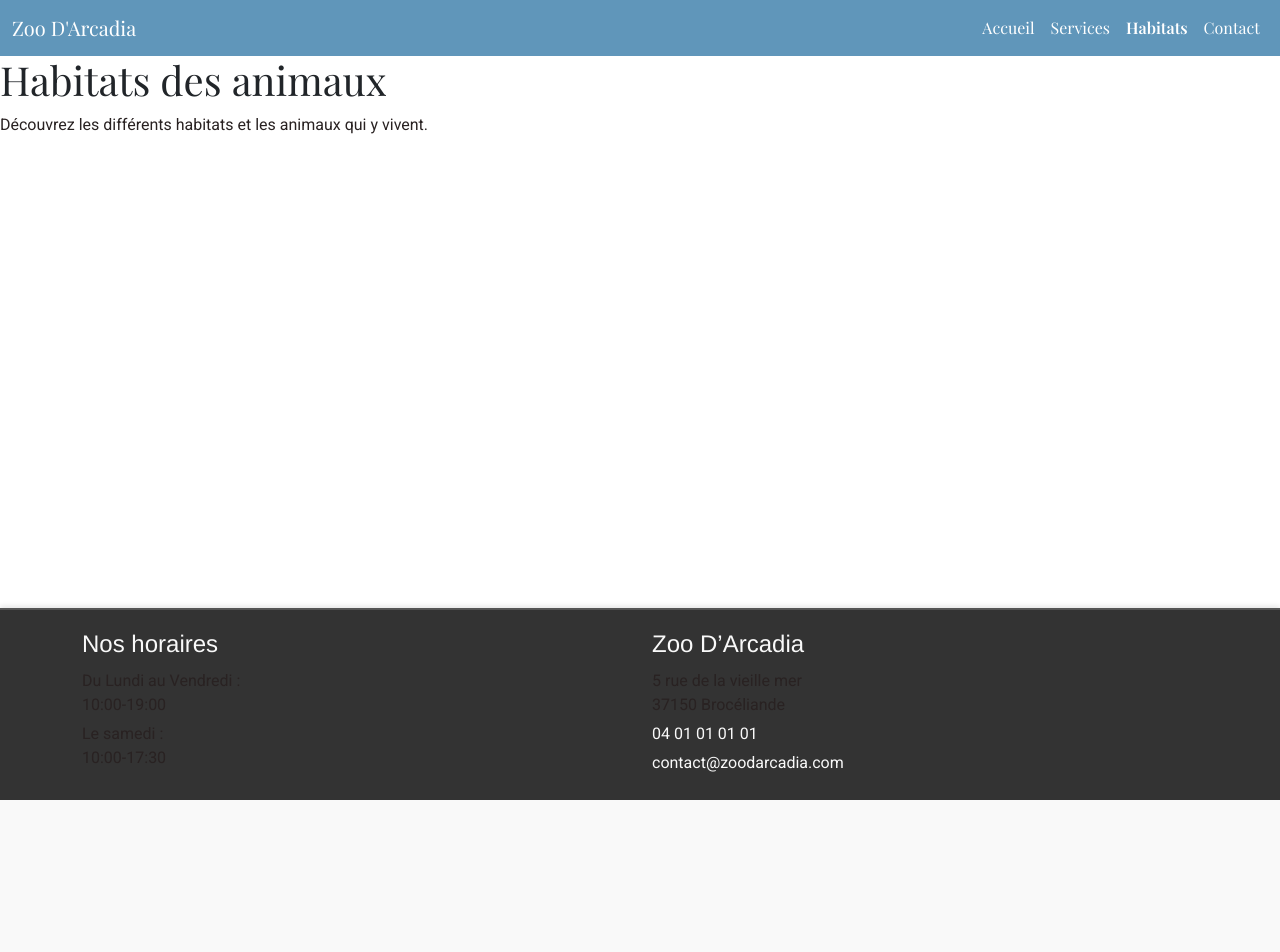
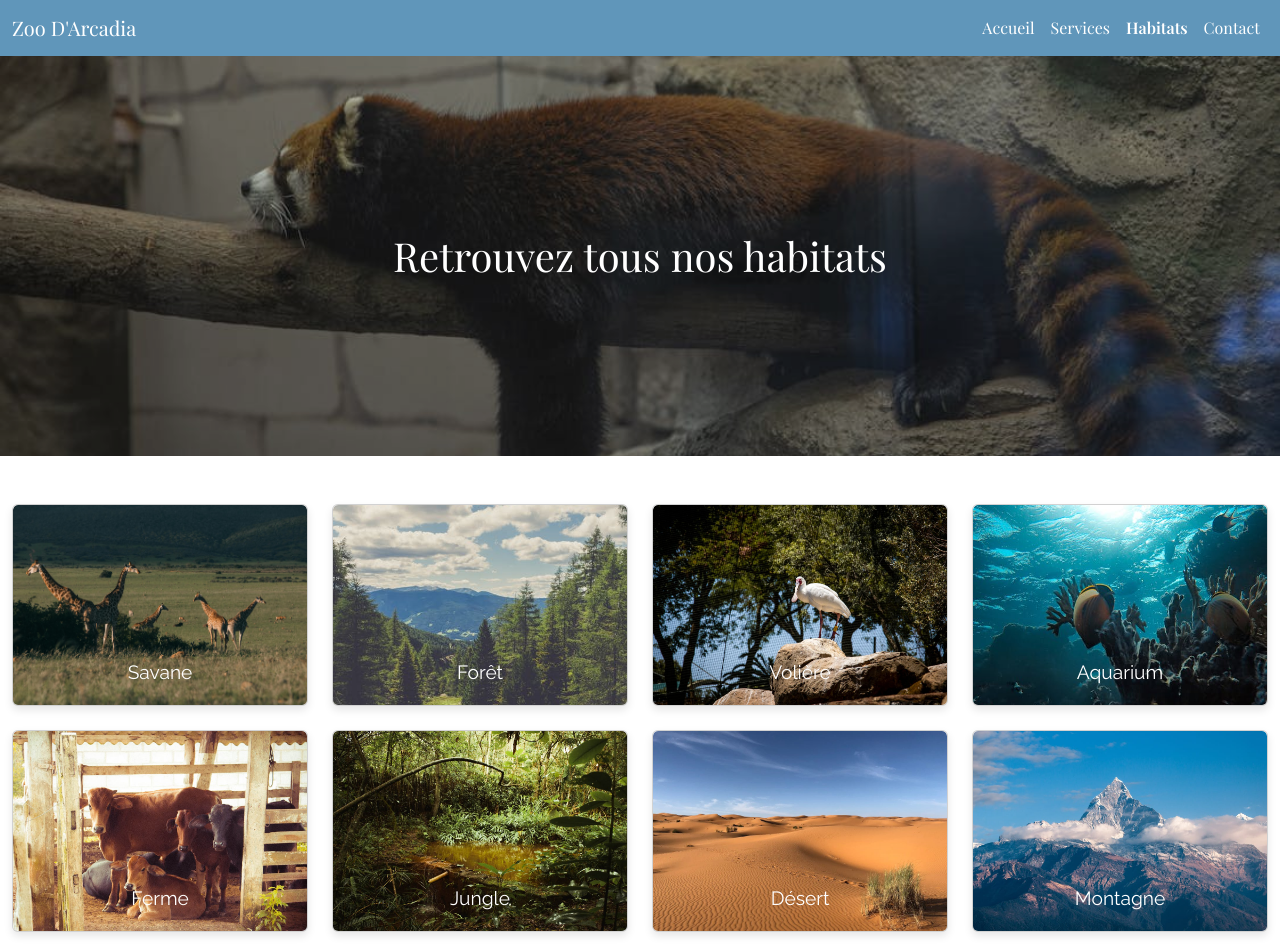
Before and after one commit to Agellid03/ZooArcadiaa, a React (Create React App) app in the folder frontend/: page /habitats in a window 1280 px wide. Shown: the top 952 px of the page. Before the commit the page ends 800 px from the top, so only its background shows below. Built offline with nearby package versions, Linux system fonts and the light colour scheme.

Commit message:
Création page AllHabitats.jsx et stylisation

```diff
--- a/frontend/src/pages/AllHabitats.jsx
+++ b/frontend/src/pages/AllHabitats.jsx
@@ -1,11 +1,92 @@
 import React from "react";
+import { Card, CardImg, CardTitle, Col, Container, Row } from "reactstrap";
+import BigTitle from "../components/BigTitle"; // Composant pour le titre avec image
+import "../styles/allHabitats.css"; // CSS pour styliser cette page
+import "../styles/bigTitle.css"; // CSS pour le composant BigTitle
 
 const AllHabitats = () => {
+  // Données statiques des habitats
+  const habitats = [
+    {
+      name: "Savane",
+      imageUrl: "./images/Savane.jpeg", // Chemin vers l'image locale
+      link: "/habitats/savane", // Lien vers la page de détails
+    },
+    {
+      name: "Forêt",
+      imageUrl: "./images/Foret.jpeg",
+      link: "/habitats/foret",
+    },
+    {
+      name: "Volière",
+      imageUrl: "./images/Voliere.jpeg",
+      link: "/habitats/voliere",
+    },
+    {
+      name: "Aquarium",
+      imageUrl: "./images/Aquarium.jpeg",
+      link: "/habitats/aquarium",
+    },
+    {
+      name: "Ferme",
+      imageUrl: "./images/Ferme.jpeg",
+      link: "/habitats/ferme",
+    },
+    {
+      name: "Jungle",
+      imageUrl: "./images/Jungle.jpeg",
+      link: "/habitats/jungle",
+    },
+    {
+      name: "Désert",
+      imageUrl: "./images/Desert.jpeg",
+      link: "/habitats/desert",
+    },
+    {
+      name: "Montagne",
+      imageUrl: "./images/Montagne.jpeg",
+      link: "/habitats/montagne",
+    },
+  ];
+
   return (
-    <div>
-      <h1>Habitats des animaux</h1>
-      <p>Découvrez les différents habitats et les animaux qui y vivent.</p>
-    </div>
+    <>
+      {/* Section de titre */}
+      <BigTitle
+        title="Retrouvez tous nos habitats"
+        imageUrl="./images/PandaRoux.jpeg" // Image d'en-tête
+      />
+
+      {/* Liste des habitats */}
+      <Container fluid className="all_habitats_page py-5">
+        <Row>
+          {habitats.map((habitat, index) => (
+            <Col key={index} md="3" sm="6" className="mb-4">
+              <a
+                href={habitat.link} // Lien vers la page de l'habitat
+                className="habitat_link"
+                aria-label={`En savoir plus sur l'habitat : ${habitat.name}`}
+              >
+                <Card className="h-100 habitat_card">
+                  {/* Image de l'habitat */}
+                  <CardImg
+                    top
+                    width="100%"
+                    src={habitat.imageUrl} // URL de l'image
+                    alt={`Image de l'habitat : ${habitat.name}`}
+                    className="habitat_card_img"
+                  />
+                  {/* Nom de l'habitat */}
+                  <CardTitle className="habitat_card_title">
+                    {habitat.name}
+                  </CardTitle>
+                </Card>
+              </a>
+            </Col>
+          ))}
+        </Row>
+      </Container>
+    </>
   );
 };
 
--- /dev/null
+++ b/frontend/src/styles/allHabitats.css
@@ -0,0 +1,35 @@
+.habitat_card {
+  border: none;
+  overflow: hidden;
+  transition: transform 0.3s ease-in-out;
+  position: relative;
+  box-shadow: 0 4px 8px rgba(0, 0, 0, 0.1);
+}
+
+.habitat_link {
+  text-decoration: none;
+  color: inherit;
+}
+
+.habitat_card:hover {
+  transform: scale(1.05);
+  box-shadow: 0 12px 12px rgba(0, 0, 0, 0.1);
+}
+
+.habitat_card_img {
+  height: 200px;
+  object-fit: cover;
+  width: 100%;
+}
+
+.habitat_card_title {
+  font-family: var(--subtitle);
+  font-size: 1.2rem;
+  color: white !important;
+  position: absolute;
+  bottom: 0;
+  left: 0;
+  width: 100%;
+  padding: 10px;
+  text-align: center;
+}
```
